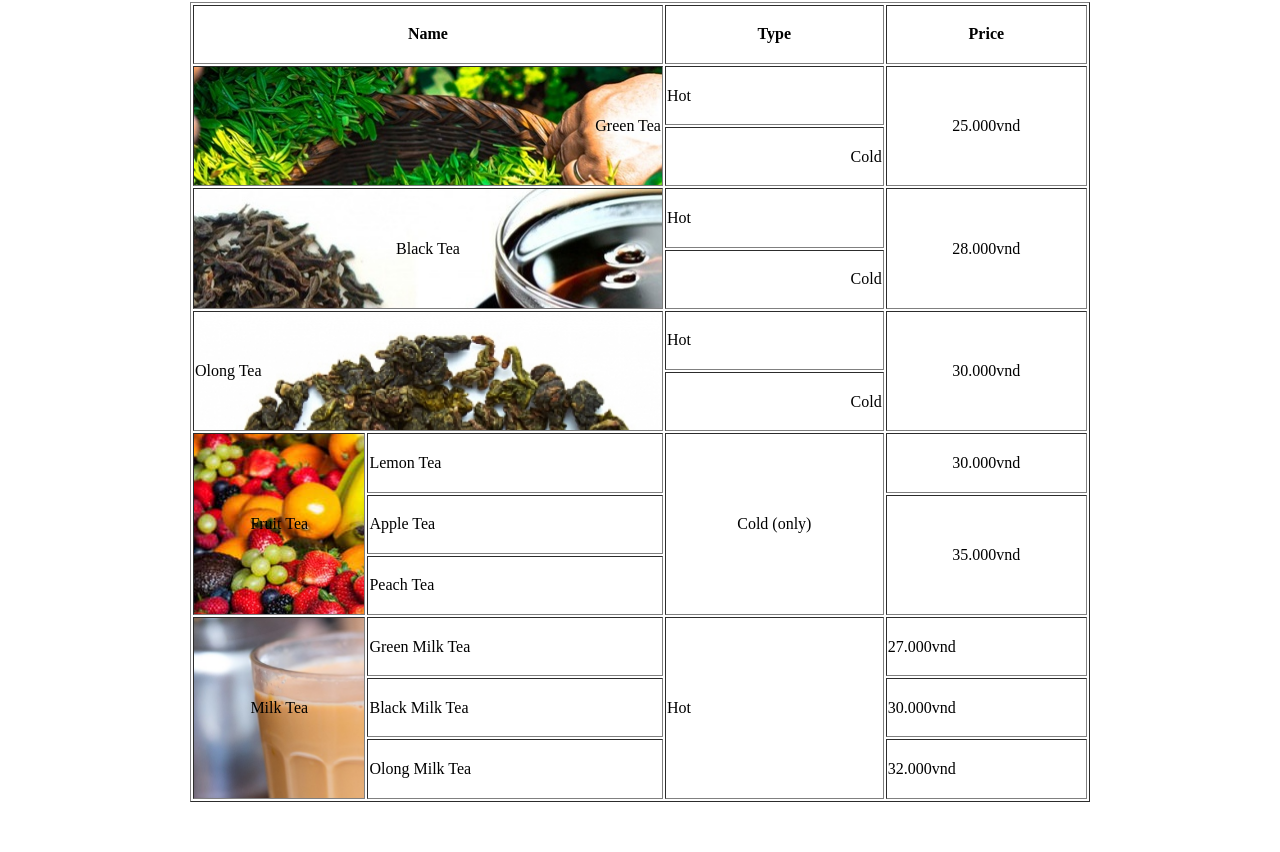
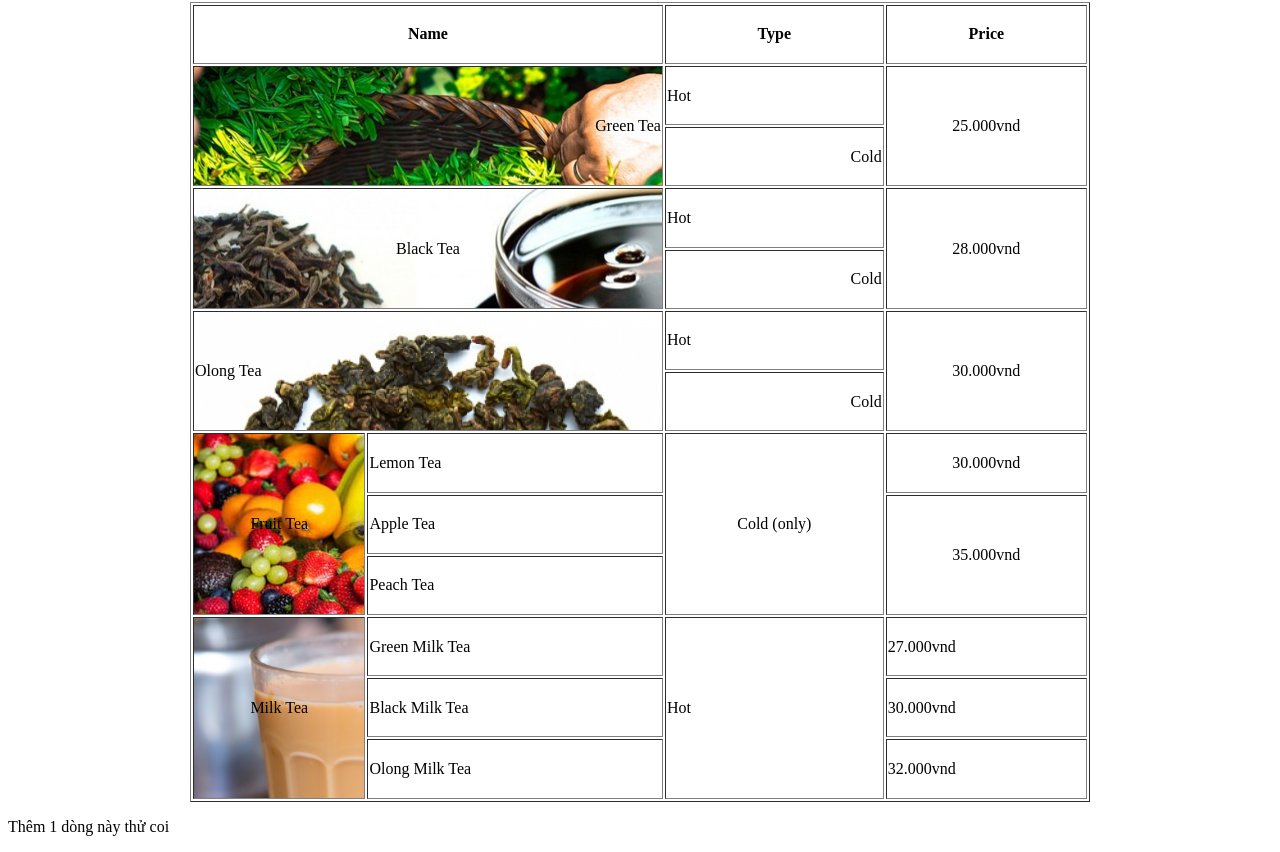
Before and after one commit to phuongthao90/Cybersoft_BaiTap1, a plain HTML site: page index.html in a window 1280 px wide. Shown: the part 2174-3026 px from the top of the page. Before the commit the page ends 2984 px from the top, so only its background shows below. Drawn offline with Linux system fonts and the light colour scheme.

Commit message:
thêm 1 dòng trong index trong local

```diff
--- a/index.html
+++ b/index.html
@@ -97,6 +97,9 @@
 			</tr>
 
 		</table>
+		<div class="TESTING_GIT">
+			<p>Thêm 1 dòng này thử coi</p>
+		</div>
 	</div>
 </body>
 </html>
```
